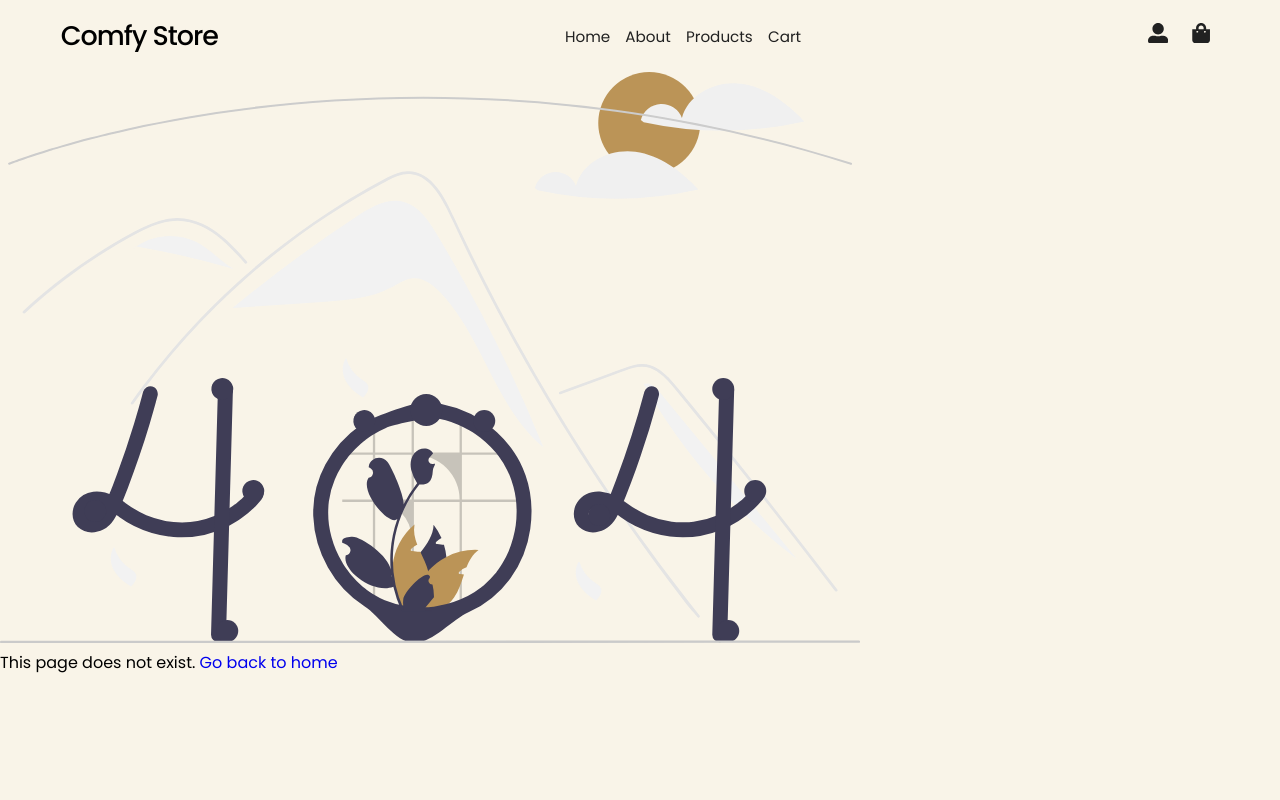
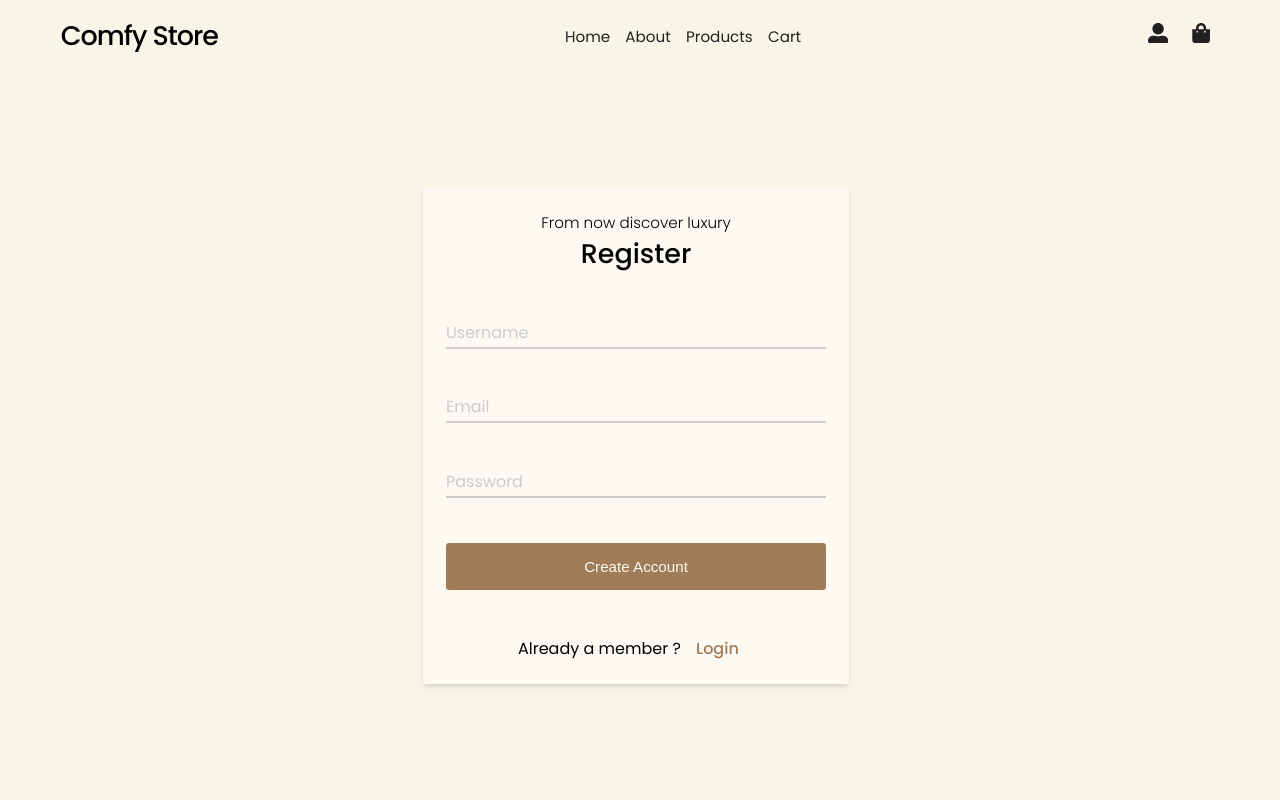
Before and after one commit to Git-Darkmoon/Comfy-Store-v2, a Next.js app: page /register in a window 1280 px wide. Before the commit this address had no page. Shown: the top 800 px of the page. Built offline with nearby package versions, Linux system fonts and the light colour scheme.

Commit message:
[ADD] Reusable component.

```diff
--- a/src/components/Account/AccountForm.tsx
+++ b/src/components/Account/AccountForm.tsx
@@ -1,4 +1,62 @@
-function AccountForm() {
-  return <div>AccountForm</div>
+import Link from "next/link"
+import SectionTitle from "../SectionTitle"
+import AccountFormInput from "./AccountFormInput"
+
+type accountFormProps = {
+  submitHandler: (e: React.FormEvent<HTMLFormElement>) => void
+  variant: "login" | "register"
+}
+
+function AccountForm({ submitHandler, variant }: accountFormProps) {
+  if (variant === "login") {
+    return (
+      <main className="accountFormWrapper">
+        <form onSubmit={submitHandler} className="accountForm">
+          <SectionTitle title="Login" subtitle="Shop your way" />
+          <AccountFormInput
+            key={"email"}
+            id="email"
+            label="email"
+            type="email"
+          />
+          <AccountFormInput
+            key={"password"}
+            id="password"
+            label="Password"
+            type="password"
+          />
+          <button className="accountForm__btn">Login</button>
+          <p>
+            Not a member yet ?<Link href={"/register"}>Register</Link>
+          </p>
+        </form>
+      </main>
+    )
+  }
+
+  return (
+    <main className="accountFormWrapper">
+      <form onSubmit={submitHandler} className="accountForm">
+        <SectionTitle title="Register" subtitle="From now discover luxury" />
+        <AccountFormInput
+          key={"username"}
+          id="username"
+          label="username"
+          type="text"
+        />
+        <AccountFormInput key={"email"} id="email" label="email" type="email" />
+        <AccountFormInput
+          key={"password"}
+          id="password"
+          label="Password"
+          type="password"
+        />
+        <button className="accountForm__btn">Create Account</button>
+        <p>
+          Already a member ?<Link href={"/login"}>Login</Link>
+        </p>
+      </form>
+    </main>
+  )
 }
 export default AccountForm
--- a/src/components/Account/AccountFormInput.tsx
+++ b/src/components/Account/AccountFormInput.tsx
@@ -1,11 +1,25 @@
-function AccountFormInput() {
+import { InputHTMLAttributes } from "react"
+
+type accountFormInputProps = {
+  type: HTMLInputElement["type"]
+  id: string
+  label: string
+}
+
+function AccountFormInput({ type, id, label }: accountFormInputProps) {
   return (
-    <div className="input-container">
-      <input required id="input" type="text" />
-      <label className="label" htmlFor="input">
-        Name
+    <div className="accountForm__input-container">
+      <input
+        required
+        id={id}
+        type={type}
+        name={id}
+        className="accountForm__input"
+      />
+      <label className="accountForm__label" htmlFor={id}>
+        {label}
       </label>
-      <div className="underline"></div>
+      <div className="accountForm__input-underline"></div>
     </div>
   )
 }
--- a/src/styles/_variables.scss
+++ b/src/styles/_variables.scss
@@ -1,5 +1,5 @@
 // Colors
-$clr-white: hsl(40, 60%, 96.5%);
+$clr-white: hsl(40, 60%, 97%);
 $clr-cream: #f9f4e8;
 $clr-gray: #e9dfd3;
 $clr-black: #212121;
```
Also changed, not shown: src/app/register/page.tsx (renamed from src/app/register.tsx/page.tsx).
